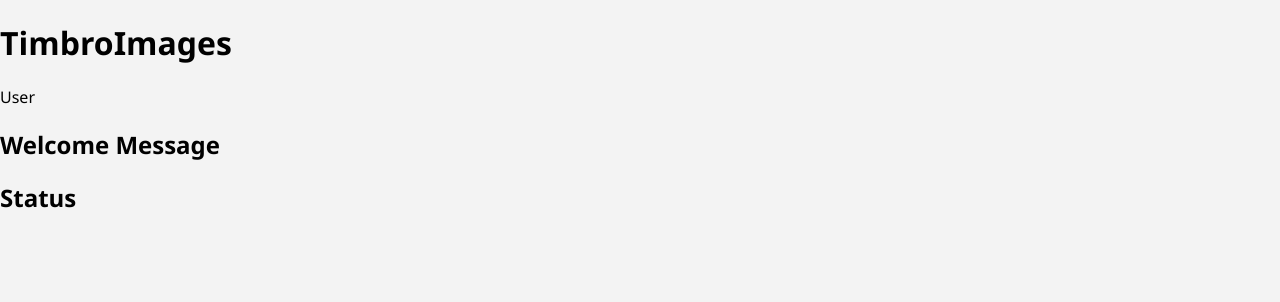
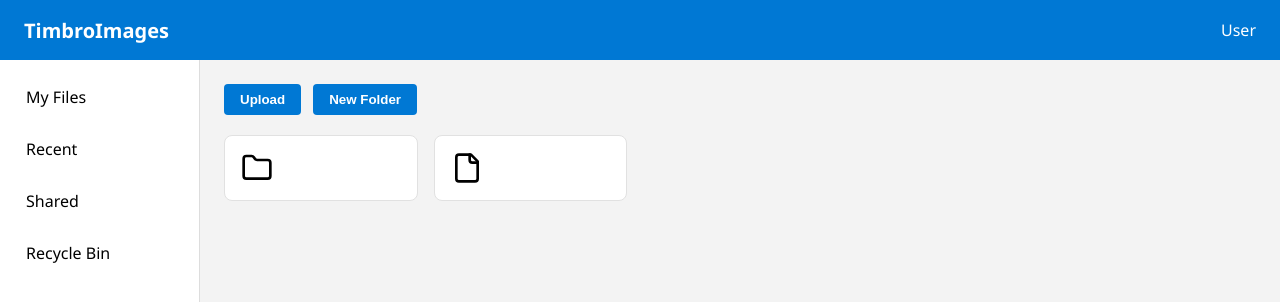
Before and after one commit to DiSavio/TimbroImages, a React (Create React App) app in the folder frontend-cra/: page / in a window 1280 px wide. Shown: the top 302 px of the page. Built offline with nearby package versions, Linux system fonts and the light colour scheme; no server answers.

Commit message:
commit from run.sh

```diff
--- a/frontend-cra/src/App.js
+++ b/frontend-cra/src/App.js
@@ -1,5 +1,6 @@
 import React, { useEffect, useState } from "react";
-import "./App.css"; // Make sure you create this CSS file
+import { Folder, File } from "lucide-react";
+import "./App.css";
 
 function App() {
   const [welcomeMessage, setWelcomeMessage] = useState("");
@@ -18,23 +19,40 @@ function App() {
   }, []);
 
   return (
-    <div className="app-container">
-      <header className="top-bar">
-        <h1>TimbroImages</h1>
-        <div className="user-info"> User</div>
+    <div className="onedrive-wrapper">
+      <header className="onedrive-header">
+        <div className="logo">TimbroImages</div>
+        <div className="user-section">User</div>
       </header>
 
-      <main className="main-content">
-        <div className="card">
-          <h2>Welcome Message</h2>
-          <p>{welcomeMessage}</p>
+      <div className="onedrive-sidebar">
+        <ul>
+          <li>My Files</li>
+          <li>Recent</li>
+          <li>Shared</li>
+          <li>Recycle Bin</li>
+        </ul>
+      </div>
+
+      <main className="onedrive-main">
+        <div className="onedrive-toolbar">
+          <button>Upload</button>
+          <button>New Folder</button>
         </div>
-        <div className="card">
-          <h2>Status</h2>
-          <p>{statusMessage}</p>
+
+        <div className="onedrive-grid">
+          <div className="onedrive-card">
+            <Folder size={32} />
+            <span>{welcomeMessage}</span>
+          </div>
+          <div className="onedrive-card">
+            <File size={32} />
+            <span>{statusMessage}</span>
+          </div>
         </div>
       </main>
     </div>
+
   );
 }
 
```
Also changed, not shown: 1 other file (tests, documents, lock files or other folders).
